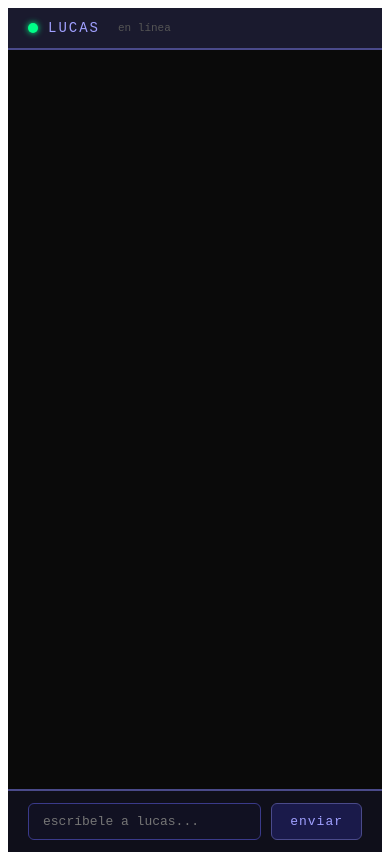
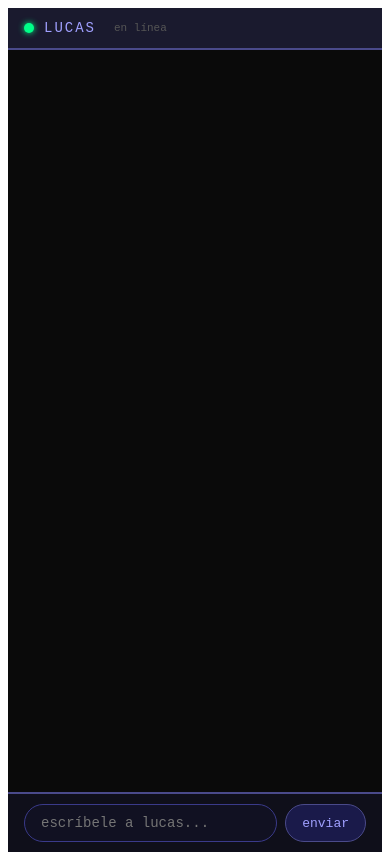
Before and after one commit to feliesfeliz/lucas-app, a Next.js app: page / in a window 390 px wide. Built offline with nearby package versions, Linux system fonts and the light colour scheme.

Commit message:
fix mobile layout

```diff
--- a/app/page.tsx
+++ b/app/page.tsx
@@ -33,20 +33,24 @@ setLoading(false);
 return (
 <main style={{
 background: '#0a0a0a',
-minHeight: '100vh',
+height: '100dvh',
 display: 'flex',
 flexDirection: 'column',
 fontFamily: '"Courier New", monospace',
 color: '#e0e0e0',
+overflow: 'hidden',
+maxWidth: '600px',
+margin: '0 auto',
+width: '100%',
 }}>
-{/* Header */}
 <div style={{
 background: '#1a1a2e',
 borderBottom: '2px solid #4a4a8a',
-padding: '12px 20px',
+padding: '12px 16px',
 display: 'flex',
 alignItems: 'center',
 gap: '10px',
+flexShrink: 0,
 }}>
 <div style={{
 width: '10px', height: '10px',
@@ -54,22 +58,17 @@ borderRadius: '50%',
 background: '#00ff88',
 boxShadow: '0 0 6px #00ff88',
 }} />
-<span style={{ color: '#a0a0ff', fontSize: '14px', letterSpacing: '2px' }}>
-LUCAS
-</span>
-<span style={{ color: '#555', fontSize: '11px', marginLeft: '8px' }}>
-en línea
-</span>
+<span style={{ color: '#a0a0ff', fontSize: '14px', letterSpacing: '2px' }}>LUCAS</span>
+<span style={{ color: '#555', fontSize: '11px', marginLeft: '8px' }}>en línea</span>
 </div>
 
-{/* Messages */}
 <div style={{
 flex: 1,
 overflowY: 'auto',
-padding: '20px',
+padding: '16px',
 display: 'flex',
 flexDirection: 'column',
-gap: '12px',
+gap: '10px',
 }}>
 {messages.map((msg, i) => (
 <div key={i} style={{
@@ -77,29 +76,24 @@ display: 'flex',
 flexDirection: 'column',
 alignItems: msg.role === 'user' ? 'flex-end' : 'flex-start',
 }}>
-<span style={{
-fontSize: '10px',
-color: '#555',
-marginBottom: '3px',
-letterSpacing: '1px',
-}}>
+<span style={{ fontSize: '10px', color: '#555', marginBottom: '3px' }}>
 {msg.role === 'user' ? 'tú' : 'lucas'}
 </span>
 <div style={{
-maxWidth: '70%',
+maxWidth: '80%',
 padding: '10px 14px',
 borderRadius: msg.role === 'user' ? '12px 12px 2px 12px' : '12px 12px 12px 2px',
 background: msg.role === 'user' ? '#1a1a4a' : '#1a2a1a',
 border: msg.role === 'user' ? '1px solid #3a3a8a' : '1px solid #3a6a3a',
 color: msg.role === 'user' ? '#a0a0ff' : '#a0ffa0',
-fontSize: '13px',
+fontSize: '14px',
 lineHeight: '1.5',
+wordBreak: 'break-word',
 }}>
 {msg.content}
 </div>
 </div>
 ))}
-
 {loading && (
 <div style={{ display: 'flex', flexDirection: 'column', alignItems: 'flex-start' }}>
 <span style={{ fontSize: '10px', color: '#555', marginBottom: '3px' }}>lucas</span>
@@ -116,24 +110,24 @@ border: '1px solid #3a6a3a',
 <div ref={bottomRef} />
 </div>
 
-{/* Input */}
 <div style={{
 borderTop: '2px solid #4a4a8a',
-padding: '12px 20px',
+padding: '10px 16px',
 display: 'flex',
-gap: '10px',
+gap: '8px',
 background: '#0f0f1a',
+flexShrink: 0,
 }}>
 <input
 style={{
 flex: 1,
 background: '#111122',
 border: '1px solid #3a3a8a',
-borderRadius: '6px',
-padding: '10px 14px',
+borderRadius: '20px',
+padding: '10px 16px',
 color: '#e0e0e0',
 fontFamily: '"Courier New", monospace',
-fontSize: '13px',
+fontSize: '14px',
 outline: 'none',
 }}
 value={input}
@@ -146,13 +140,12 @@ onClick={sendMessage}
 style={{
 background: '#1a1a4a',
 border: '1px solid #4a4a8a',
-borderRadius: '6px',
-padding: '10px 18px',
+borderRadius: '20px',
+padding: '10px 16px',
 color: '#a0a0ff',
 fontFamily: '"Courier New", monospace',
 fontSize: '13px',
 cursor: 'pointer',
-letterSpacing: '1px',
 }}
 >
 enviar
```
